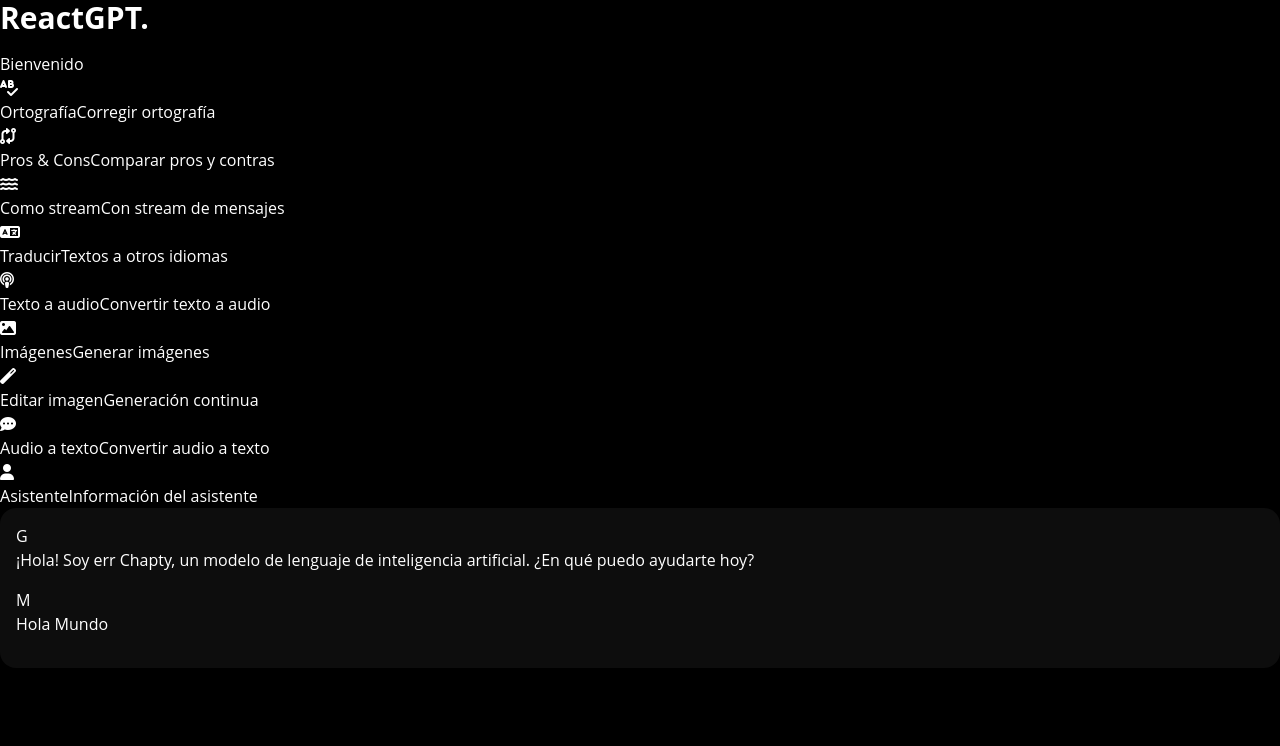
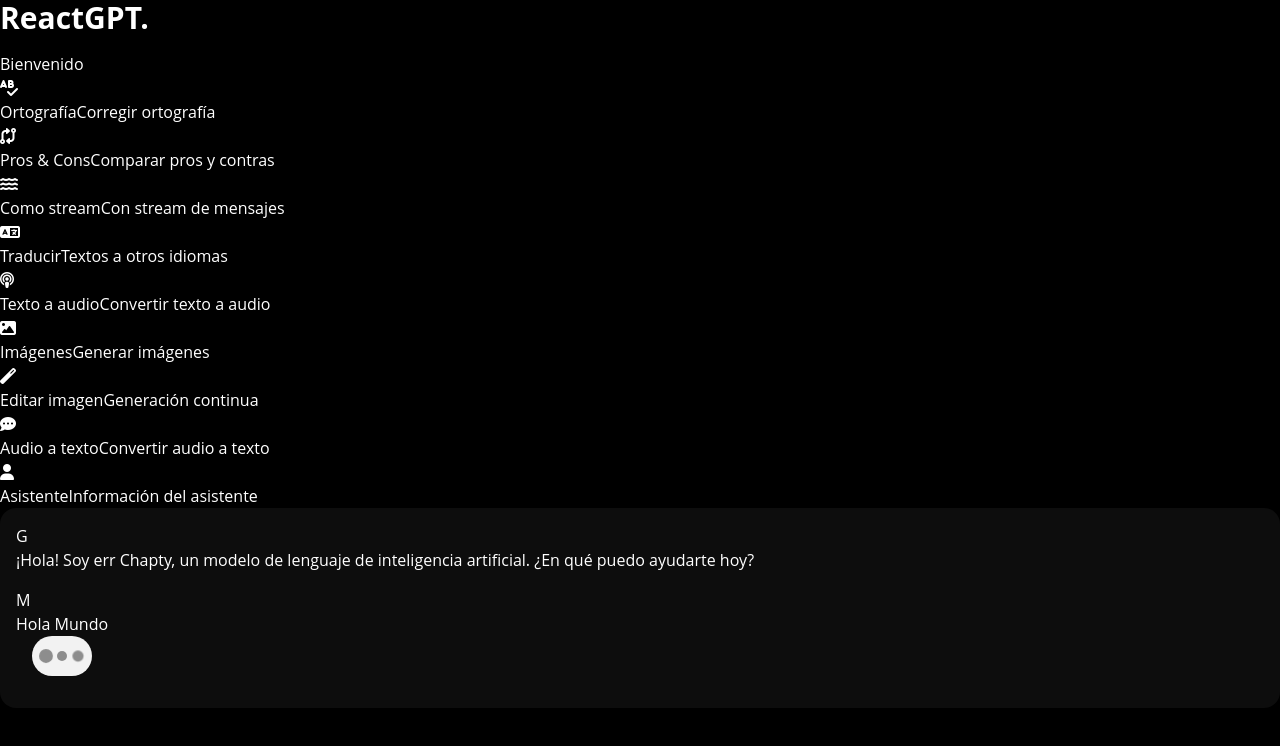
Before and after one commit to tomasrpita/react-gpt, a React (Vite) app: page /orthography in a window 1280 px wide. Shown: the top 746 px of the page. Built offline with nearby package versions, Linux system fonts and the light colour scheme.

Commit message:
Add TypingLoader component to OrthographyPage

```diff
--- a/src/presentation/components/index.ts
+++ b/src/presentation/components/index.ts
@@ -1,3 +1,4 @@
 export * from "./sidebar/SidebarMenuItem";
 export * from "./chat-bubbles/GptMessage";
 export * from "./chat-bubbles/MyMessage";
+export * from "./loaders/TypingLoader";
--- /dev/null
+++ b/src/presentation/components/loaders/TypingLoader.css
@@ -0,0 +1,70 @@
+.typing {
+  display: block;
+  width: 60px;
+  height: 40px;
+  border-radius: 20px;
+  margin: 0 1rem;
+  display: flex;
+  justify-content: center;
+  align-items: center;
+  background-color: #f2f2f2;
+}
+
+.circle {
+  display: block;
+  height: 10px;
+  width: 10px;
+  border-radius: 50%;
+  background-color: #8d8d8d;
+  margin: 3px;
+}
+.circle.scaling {
+  animation: typing 1000ms ease-in-out infinite;
+  animation-delay: 3600ms;
+}
+.circle.bouncing {
+  animation: bounce 1000ms ease-in-out infinite;
+  animation-delay: 3600ms;
+}
+
+.circle:nth-child(1) {
+  animation-delay: 0ms;
+}
+
+.circle:nth-child(2) {
+  animation-delay: 333ms;
+}
+
+.circle:nth-child(3) {
+  animation-delay: 666ms;
+}
+
+@keyframes typing {
+  0% {
+    transform: scale(1);
+  }
+  33% {
+    transform: scale(1);
+  }
+  50% {
+    transform: scale(1.4);
+  }
+  100% {
+    transform: scale(1);
+  }
+}
+
+@keyframes bounce {
+  0% {
+    transform: translateY(0);
+  }
+  33% {
+    transform: translateY(0);
+  }
+  50% {
+    transform: translateY(-10px);
+  }
+  100% {
+    transform: translateY(0);
+  }
+}
--- /dev/null
+++ b/src/presentation/components/loaders/TypingLoader.tsx
@@ -0,0 +1,15 @@
+import './TypingLoader.css'
+
+interface Props {
+    className?: string
+    }
+
+export const TypingLoader = ({className}: Props) => {
+  return (
+    <div className={`typing ${className}`}>
+        <span className='circle scaling'></span>
+        <span className='circle scaling'></span>
+        <span className='circle scaling'></span>
+    </div>
+  )
+}
--- a/src/presentation/pages/orthography/OrthographyPage.tsx
+++ b/src/presentation/pages/orthography/OrthographyPage.tsx
@@ -1,4 +1,4 @@
-import { GptMessage, MyMessage } from "../../components"
+import { GptMessage, MyMessage, TypingLoader } from "../../components"
 
 export const OrthographyPage = () => {
   return (
@@ -8,6 +8,9 @@
           {/* Bienvenida */}
           <GptMessage text="¡Hola! Soy err Chapty, un modelo de lenguaje de inteligencia artificial. ¿En qué puedo ayudarte hoy?" />
           <MyMessage text="Hola Mundo" />
+          <div className="fade-in">
+            <TypingLoader />
+          </div>
         </div>
       </div>
     </div>
```
